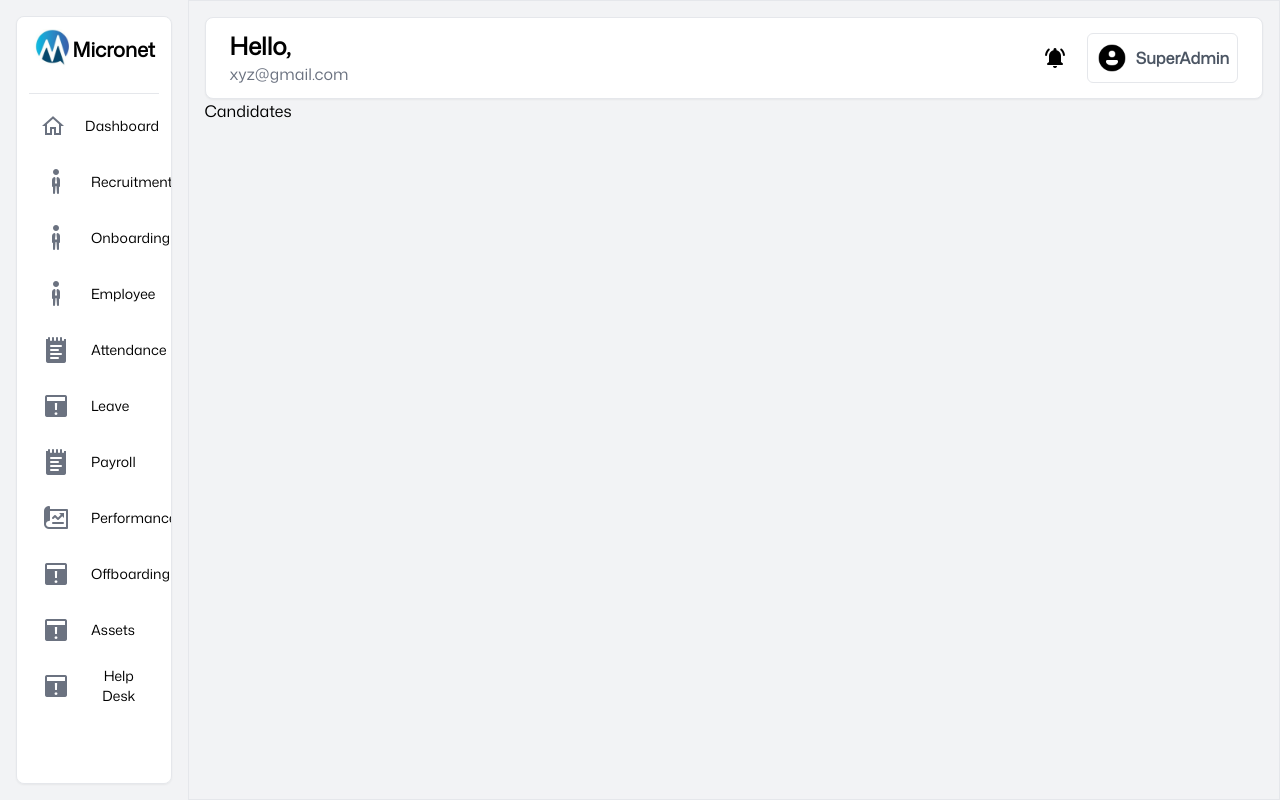
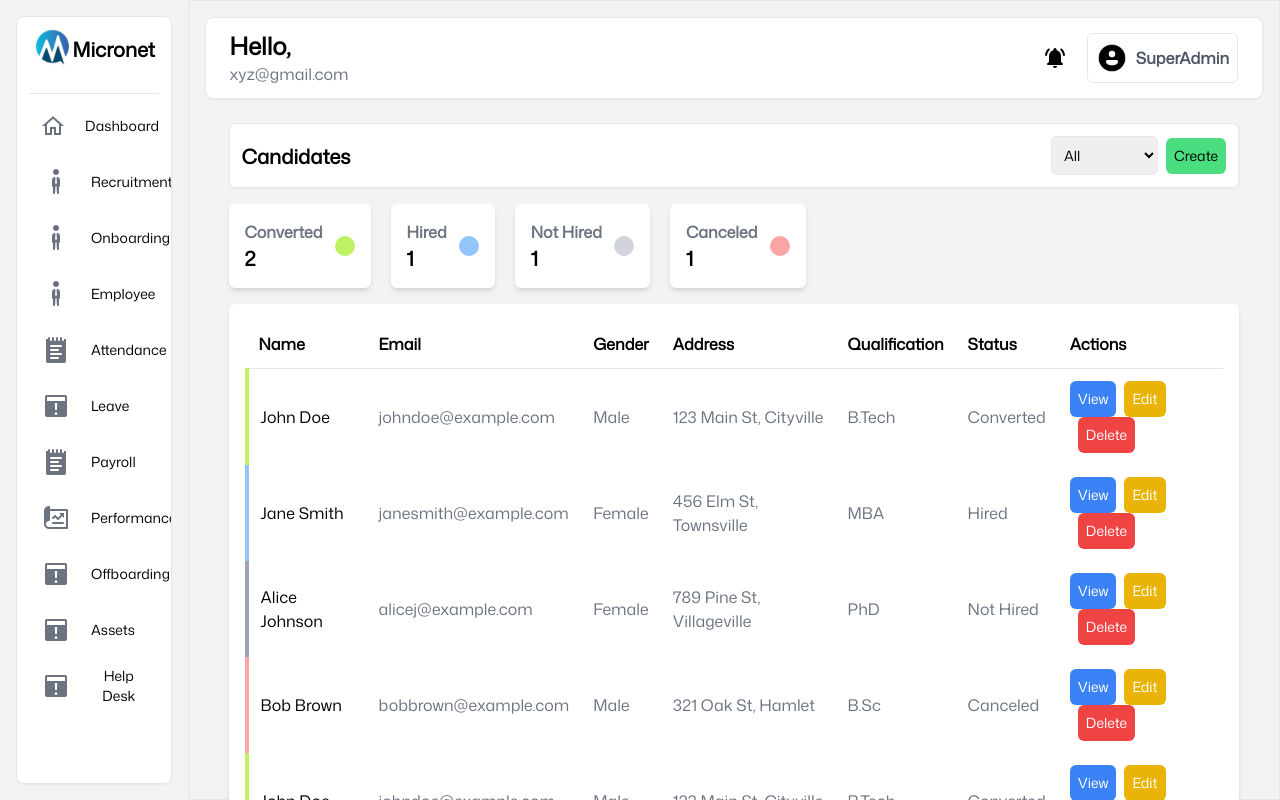
Before and after one commit to riteshborikar2133/EMS_UI, a React (Vite) app: page /recruitment/candidate-view in a window 1280 px wide. Built offline with nearby package versions, Linux system fonts and the light colour scheme.

Commit message:
candidate list

```diff
--- a/src/SuperAdmin/Recruitment/pages/Candidates.jsx
+++ b/src/SuperAdmin/Recruitment/pages/Candidates.jsx
@@ -1,7 +1,179 @@
-import React from 'react'
+import React, { useState } from "react";
 
 export default function Candidates() {
+  // Mock candidate data
+  const candidates = [
+    {
+      name: "John Doe",
+      email: "johndoe@example.com",
+      gender: "Male",
+      address: "123 Main St, Cityville",
+      qualification: "B.Tech",
+      status: "Converted",
+    },
+    {
+      name: "Jane Smith",
+      email: "janesmith@example.com",
+      gender: "Female",
+      address: "456 Elm St, Townsville",
+      qualification: "MBA",
+      status: "Hired",
+    },
+    {
+      name: "Alice Johnson",
+      email: "alicej@example.com",
+      gender: "Female",
+      address: "789 Pine St, Villageville",
+      qualification: "PhD",
+      status: "Not Hired",
+    },
+    {
+      name: "Bob Brown",
+      email: "bobbrown@example.com",
+      gender: "Male",
+      address: "321 Oak St, Hamlet",
+      qualification: "B.Sc",
+      status: "Canceled",
+    },
+    {
+      name: "John Doe",
+      email: "johndoe@example.com",
+      gender: "Male",
+      address: "123 Main St, Cityville",
+      qualification: "B.Tech",
+      status: "Converted",
+    },
+  ];
+
+  // State for selected filter
+  const [filter, setFilter] = useState("All");
+
+  // Function to get the color class based on the candidate's status
+  const getStatusColor = (status) => {
+    switch (status) {
+      case "Converted":
+        return "border-l-[0.31rem] border-lime-300";
+      case "Hired":
+        return "border-l-[0.31rem] border-blue-300";
+      case "Not Hired":
+        return "border-l-[0.31rem] border-gray-400";
+      case "Canceled":
+        return "border-l-[0.31rem] border-red-300";
+      default:
+        return "bg-white";
+    }
+  };
+
+  // Filtered candidates based on the selected filter
+  const filteredCandidates =
+    filter === "All"
+      ? candidates
+      : candidates.filter((candidate) => candidate.status === filter);
+
   return (
-    <div>Candidates</div>
-  )
+    <>
+      <div className="box-border  p-3 px-6 rounded-lg w-full my-3">
+        <div className="border bg-white p-3 rounded-md shadow-sm flex justify-between items-center">
+          <h2 className="font-semibold text-xl">Candidates</h2>
+          <div className="flex items-center gap-2">
+            <select
+              className="border p-2 rounded-md text-sm"
+              value={filter}
+              onChange={(e) => setFilter(e.target.value)}
+            >
+              <option value="All">All</option>
+              <option value="Converted">Converted</option>
+              <option value="Hired">Hired</option>
+              <option value="Not Hired">Not Hired</option>
+              <option value="Canceled">Canceled</option>
+            </select>
+            <button className="border-black bg-green-400 p-2 rounded-md hover:bg-green-700 hover:text-white text-sm">
+              Create
+            </button>
+          </div>
+        </div>
+
+        <div className="cardwrapper flex mt-4 gap-5">
+          <div className="card bg-white shadow-md p-4 flex items-center gap-3 rounded-md">
+            <div>
+              <h2 className="font-semibold text-gray-500">Converted</h2>
+              <h2 className="font-bold text-xl">
+                {candidates.filter((c) => c.status === "Converted").length}
+              </h2>
+            </div>
+            <div className="bg-lime-300 h-5 w-5 rounded-full"></div>
+          </div>
+          <div className="card bg-white shadow-md p-4 flex items-center gap-3 rounded-md">
+            <div>
+              <h2 className="font-semibold text-gray-500">Hired</h2>
+              <h2 className="font-bold text-xl">
+                {candidates.filter((c) => c.status === "Hired").length}
+              </h2>
+            </div>
+            <div className="bg-blue-300 h-5 w-5 rounded-full"></div>
+          </div>
+          <div className="card bg-white shadow-md p-4 flex items-center gap-3 rounded-md">
+            <div>
+              <h2 className="font-semibold text-gray-500">Not Hired</h2>
+              <h2 className="font-bold text-xl">
+                {candidates.filter((c) => c.status === "Not Hired").length}
+              </h2>
+            </div>
+            <div className="bg-gray-300 h-5 w-5 rounded-full"></div>
+          </div>
+          <div className="card bg-white shadow-md p-4 flex items-center gap-3 rounded-md">
+            <div>
+              <h2 className="font-semibold text-gray-500">Canceled</h2>
+              <h2 className="font-bold text-xl">
+                {candidates.filter((c) => c.status === "Canceled").length}
+              </h2>
+            </div>
+            <div className="bg-red-300 h-5 w-5 rounded-full"></div>
+          </div>
+        </div>
+
+        <div className="list bg-white mt-4 shadow-md rounded-md p-4">
+          <table className="w-full table-auto text-left">
+            <thead>
+              <tr>
+                <th className="p-3 border-b">Name</th>
+                <th className="p-3 border-b">Email</th>
+                <th className="p-3 border-b">Gender</th>
+                <th className="p-3 border-b">Address</th>
+                <th className="p-3 border-b">Qualification</th>
+                <th className="p-3 border-b">Status</th>
+                <th className="p-3 border-b">Actions</th>
+              </tr>
+            </thead>
+            <tbody>
+              {filteredCandidates.map((candidate, index) => (
+                <tr
+                  key={index}
+                  className={`${getStatusColor(candidate.status)} bg-opacity-50`}
+                >
+                  <td className="p-3 font-medium">{candidate.name}</td>
+                  <td className="p-3 text-gray-500">{candidate.email}</td>
+                  <td className="p-3 text-gray-500">{candidate.gender}</td>
+                  <td className="p-3 text-gray-500">{candidate.address}</td>
+                  <td className="p-3 text-gray-500">{candidate.qualification}</td>
+                  <td className="p-3 text-gray-500">{candidate.status}</td>
+                  <td className="p-3">
+                    <button className="bg-blue-500 text-white p-2 rounded-md hover:bg-blue-700 text-sm">
+                      View
+                    </button>
+                    <button className="bg-yellow-500 text-white p-2 ml-2 rounded-md hover:bg-yellow-700 text-sm">
+                      Edit
+                    </button>
+                    <button className="bg-red-500 text-white p-2 ml-2 rounded-md hover:bg-red-700 text-sm">
+                      Delete
+                    </button>
+                  </td>
+                </tr>
+              ))}
+            </tbody>
+          </table>
+        </div>
+      </div>
+    </>
+  );
 }
--- a/src/SuperAdmin/Recruitment/pages/Pipeline.jsx
+++ b/src/SuperAdmin/Recruitment/pages/Pipeline.jsx
@@ -39,7 +39,7 @@ export default function Pipeline() {
             className={` w-1/4 text-center p-3 cursor-pointer rounded-tl-md  ${
               activeTab === "RecruitmentDrive"
                 ? "bg-white font-bold"
-                : "hover:bg-gray-100 bg-gray-200"
+                : "hover:bg-sky-400 bg-sky-200"
             }`}
             onClick={() => setActiveTab("RecruitmentDrive")}
           >
@@ -49,7 +49,7 @@ export default function Pipeline() {
             className={` w-1/4 text-center p-3 cursor-pointer  ${
               activeTab === "TalentAcquisition"
                 ? "bg-white font-bold"
-                : "hover:bg-gray-100 bg-gray-200"
+                : "hover:bg-sky-400 bg-sky-200"
             }`}
             onClick={() => setActiveTab("TalentAcquisition")}
           >
@@ -59,7 +59,7 @@ export default function Pipeline() {
             className={` w-1/4 text-center p-3 cursor-pointer  ${
               activeTab === "TestJobPosition"
                 ? "bg-white font-bold"
-                : "hover:bg-gray-100 bg-gray-200"
+                : "hover:bg-sky-400 bg-sky-200"
             }`}
             onClick={() => setActiveTab("TestJobPosition")}
           >
@@ -69,7 +69,7 @@ export default function Pipeline() {
             className={` w-1/4 text-center p-3 cursor-pointer rounded-tr-md  ${
               activeTab === "Developer"
                 ? "bg-white font-bold"
-                : "hover:bg-gray-100 bg-gray-200"
+                : "hover:bg-sky-400 bg-sky-200"
             }`}
             onClick={() => setActiveTab("Developer")}
           >
```
Also changed, not shown: src/SuperAdmin/Recruitment/pages/Dashboard.jsx (+77 -20 lines), src/assets/icons/emp.png (added).
